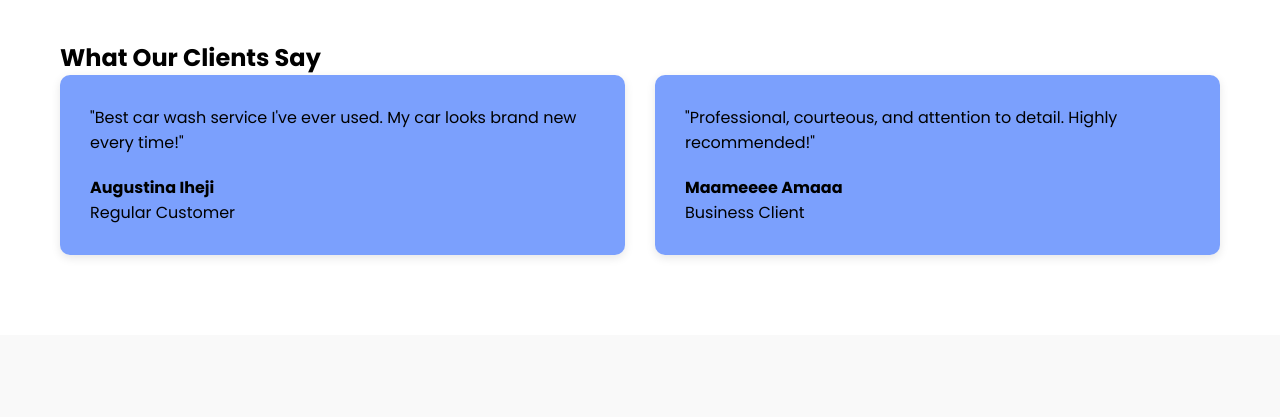
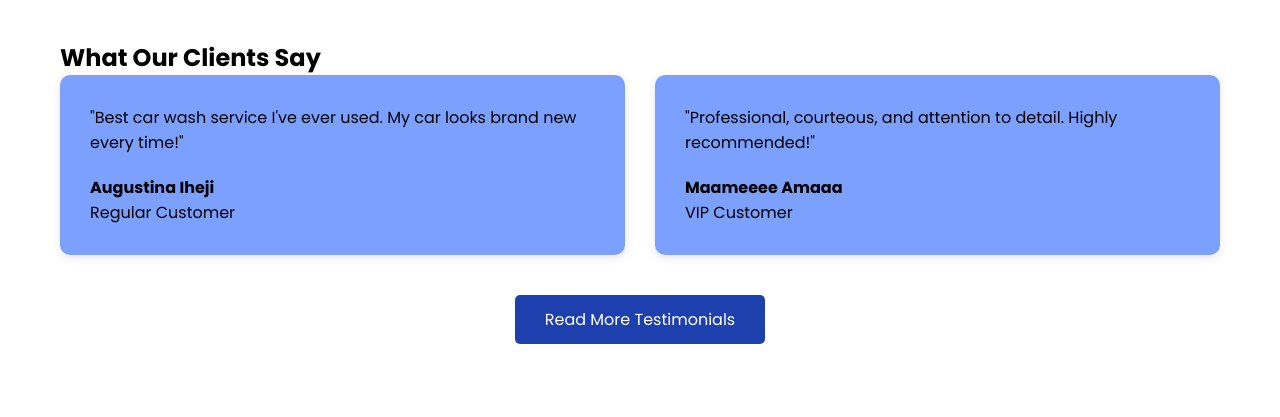
Before and after one commit to Ama-Annor/Kelenne, a PHP site: page / in a window 1280 px wide. Shown: the part 2135-2552 px from the top of the page. Run offline with PHP 8.4, Linux system fonts and the light colour scheme.

Commit message:
changes made

```diff
--- a/assets/css/index.css
+++ b/assets/css/index.css
@@ -283,6 +283,25 @@ nav a:hover::after {
     flex-direction: column;
 }
 
+.testimonial-button {
+    text-align: center;
+    margin-top: 40px;
+}
+
+.read-more-btn {
+    display: inline-block;
+    padding: 12px 30px;
+    background: var(--primary-blue);
+    color: var(--white);
+    text-decoration: none;
+    border-radius: 5px;
+    transition: background 0.3s;
+}
+
+.read-more-btn:hover {
+    background: var(--secondary-blue);
+}
+
 /* Blog Section */
 .blog-section {
     padding: 80px 0;
--- a/index.html
+++ b/index.html
@@ -115,7 +115,7 @@
         </div>
     </section>
 
-    <!-- Testimonials Section -->
+<!--Testomonials Section-->
     <section class="testimonials-section">
         <div class="container">
             <h2 class="section-title">What Our Clients Say</h2>
@@ -134,10 +134,13 @@
                         <p>"Professional, courteous, and attention to detail. Highly recommended!"</p>
                         <div class="client-info">
                             <strong>Maameeee Amaaa</strong>
-                            <span>Business Client</span>
+                            <span>VIP Customer</span>
                         </div>
                     </div>
                 </div>
+            </div>
+            <div class="testimonial-button">
+                <a href="../view/testimonials.html" class="read-more-btn">Read More Testimonials</a>
             </div>
         </div>
     </section>
```
